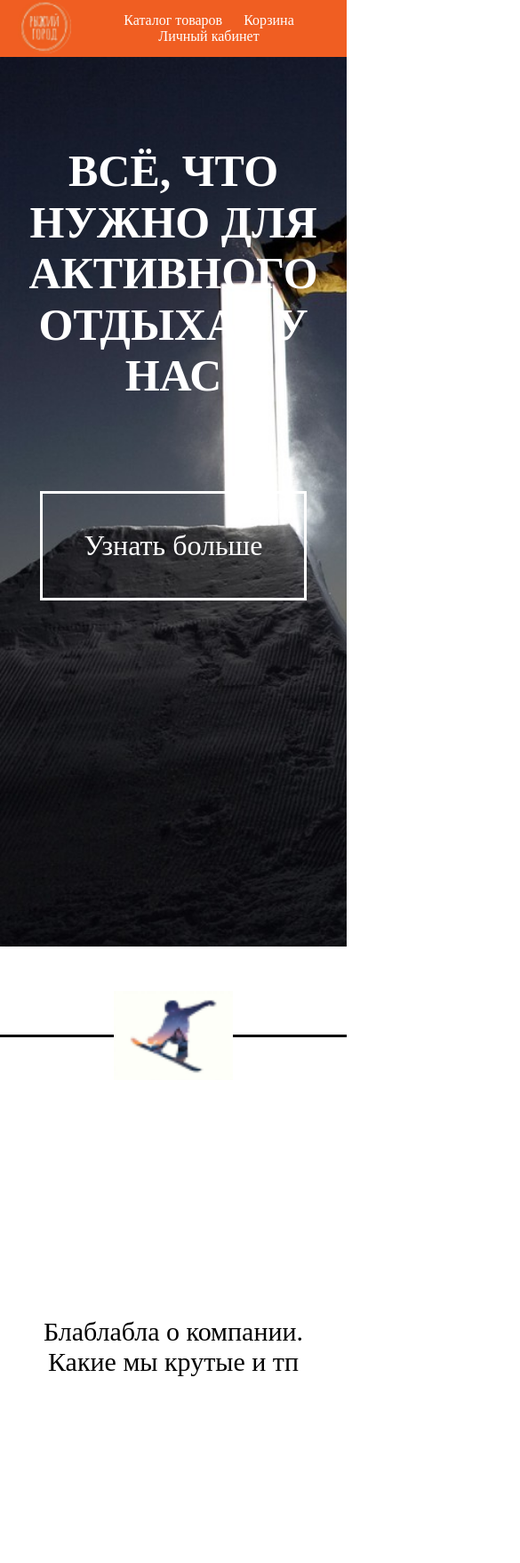
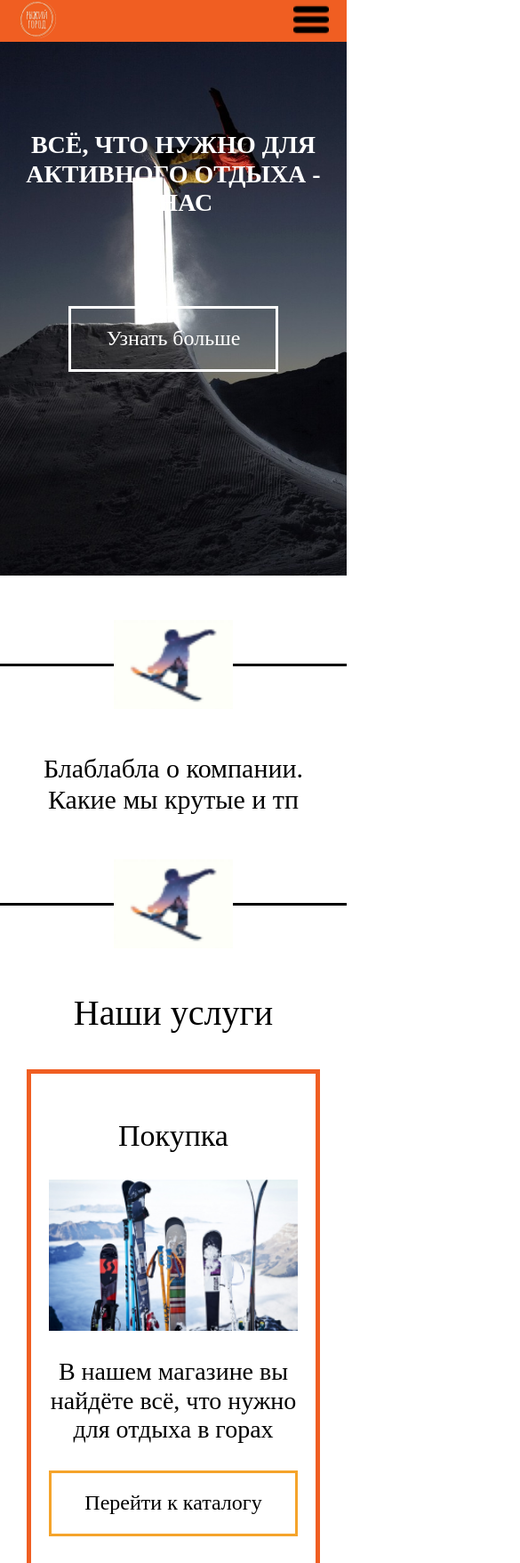
Before and after one commit to fidg74/SnowBoard, a website built with webpack: page src/index.html in a window 390 px wide. Shown: the top 1757 px of the page at 89% size, 585 px wide, since content can reach past the window. Built offline with nearby package versions, Linux system fonts and the light colour scheme.

Commit message:
Работа с проектом

```diff
--- a/src/css/app.css
+++ b/src/css/app.css
@@ -12,4 +12,5 @@
   width: 100%;
   margin: 0 auto;
   padding: 0 20px;
+  height: 100%;
 }
--- a/src/index.html
+++ b/src/index.html
@@ -10,40 +10,41 @@
     <meta name="keywords" content="">
     <meta name="description" content="">
     <link rel="stylesheet" href="../css/app.css">
+    <script src="https://code.jquery.com/jquery-3.6.0.js" integrity="sha256-H+K7U5CnXl1h5ywQfKtSj8PCmoN9aaq30gDh27Xc0jk=" crossorigin="anonymous"></script>
 
   </head>
   <body>
     <div class="header">
-      <div class="container">
+      <div class="container header__container">
         <a href="index.html"><img src="../images/logo.png" /></a>
         <div class="header__navigation">
           <a href="catalog.html" class="header__link">Каталог товаров</a>
           <a href="busket.html" class="header__link">Корзина</a>
-          <a href="profile.html" class="header__link">Личный кабинет</a>
+          <a href="profile.html" class="header__link">Профиль</a>
+        </div>
+        <div class="burger-menu"><img src="./images/burger.png" /></div>
       </div>
     </div>
-    </div>
+
     <div class="home">
       <div class="container">
+        <div class="home__content">
           <h1 class="home__title">Всё, что нужно для активного отдыха - у нас</h1>
           <a href="" class="home__link">Узнать больше</a>
         </div>
       </div>
-    <div class="devide">
-      <span></span>
-      <img src="./images/Board.png" />
-      <span></span>
     </div>
+
+    <div class="devide"><span ></span><img src="./images/Board.png" /><span></span></div>
+
     <div class="about">
       <div class="container">
         <p class="about__text">Блаблабла о компании. Какие мы крутые и тп</p>
       </div>
     </div>
-    <div class="devide">
-      <span></span>
-      <img src="./images/Board.png" />
-      <span></span>
-    </div>
+
+    <div class="devide"><span ></span><img src="./images/Board.png" /><span></span></div>
+
     <div class="services">
       <div class="container">
         <h2 class="services__title">Наши услуги</h2>
@@ -68,7 +69,14 @@
         <img src="./images/logo.png" />
       </div>
     </div>
-
+    <script>
+      $(document).ready(function () {
+    $('.burger-menu').click(function (event) {
+        $('.header__navigation').toggleClass('active');
+        $('body').toggleClass('lock');
+    });
+});
+    </script>
   <script type="text/javascript" src="../build/app.js"></script>
 
 </body>
--- a/src/js/app.js
+++ b/src/js/app.js
@@ -1,7 +1,7 @@
 const testModules = require('./test-module');
 require('../css/app.css');
 require('../scss/style.scss');
-require('../scss/home.scss')
+require('../scss/home.scss');
 
 /********** Paste your code here! ************/
 
--- a/src/robots.txt
+++ /dev/null
@@ -1,5 +0,0 @@
-# www.robotstxt.org/
-
-# Allow crawling of all content
-User-agent: *
-Disallow:
--- a/src/scss/home.scss
+++ b/src/scss/home.scss
@@ -1,10 +1,10 @@
 .home {
-    height: 1000px;
+    height: 600px;
     background: url(../images/main.jpg) no-repeat;
     background-size: cover;
 
-
-    .container {
+    &__content {
+        height: 100%;
         display: flex;
         flex-direction: column;
         align-items: center;
@@ -12,34 +12,31 @@
 
     &__title {
         padding-top: 100px;
-        font-size: 50px;
+        font-size: 40px;
         margin: 0;
         text-transform: uppercase;
         font-weight: bold;
         margin-bottom: 100px;
         color: #fff;
+
+        @media (max-width: 767px) {
+            font-size: 28px;
+        }
     }
 
     &__link {
         display: block;
         color: #fff;
-        font-size: 32px;
+        font-size: 24px;
         text-decoration: none;
         border: 3px solid #fff;
-        width: 300px;
-        padding: 40px;
+        max-width: 300px;
+        padding: 20px 40px;
     }
 }
 
 .about {
-    height: 500px;
-
-    .container {
-        min-height: 100%;
-        display: flex;
-        align-items: center;
-        justify-content: center;
-    }
+    max-height: 500px;
 
     &__text {
         font-size: 30px;
@@ -57,16 +54,22 @@
     &__content {
         display: flex;
         justify-content: space-between;
+
+        @media (max-width:767px) {
+            flex-direction: column;
+        }
     }
 
     &__item {
-        width: 600px;
+        max-width: 100%;
         padding: 0 20px;
+        margin: 0 10px;
         display: flex;
         flex-direction: column;
         align-items: center;
         border: 5px solid #F05E22;
         padding-top: 50px;
+        margin-bottom: 20px;
     }
 
     &__name {
@@ -80,16 +83,16 @@
     }
 
     &__text {
-        font-size: 34px;
+        font-size: 28px;
         margin-bottom: 30px;
     }
 
     &__link {
         display: block;
         text-decoration: none;
-        font-size: 34px;
+        font-size: 24px;
         border: 3px solid #F5A42B;
-        width: 240px;
+        width: 100%;
         padding: 20px;
         margin-bottom: 30px;
         color: #000;
--- a/src/scss/style.scss
+++ b/src/scss/style.scss
@@ -6,16 +6,54 @@
         align-items: center;
         justify-content: space-between;
     }
+    .burger-menu {
+        display: none;
 
-    img {
-        height: 60px;
-        width: 60px;
+        @media (max-width: 767px) {
+            display: block;
+        }
+
+        img {
+            height: 40px;
+            width: 40px;
+        }
+    }
+
+    &__navigation {
+        @media (max-width: 767px) {
+            position: absolute;
+            display: flex;
+            flex-direction: column;
+            align-items: flex-start;
+            top: 45px;
+            left: -100%;
+            width: 100%;
+            height: 100%;
+            background: #F05E22;
+            padding-top: 40px;
+        }
+    }
+
+    &__navigation.active {
+        left: 0;
     }
 
     &__link {
         color: #fff;
         text-decoration: none;
         margin-left: 20px;
+
+        @media (max-width: 767px) {
+            font-size: 24px;
+            margin-bottom: 20px;
+        }
+    }
+
+    &__burger {
+        img {
+            height: 40px;
+            width: 40px;
+        }
     }
 }
 
```
Also changed, not shown: src/humans.txt (deleted, +0 -12 lines), src/pages/busket.html (+1 -1 lines), src/pages/catalog.html (+1 -1 lines), src/pages/profile.html (+1 -1 lines), src/images/burger.png (added). Lines whose indentation alone changed are shown as unchanged.
